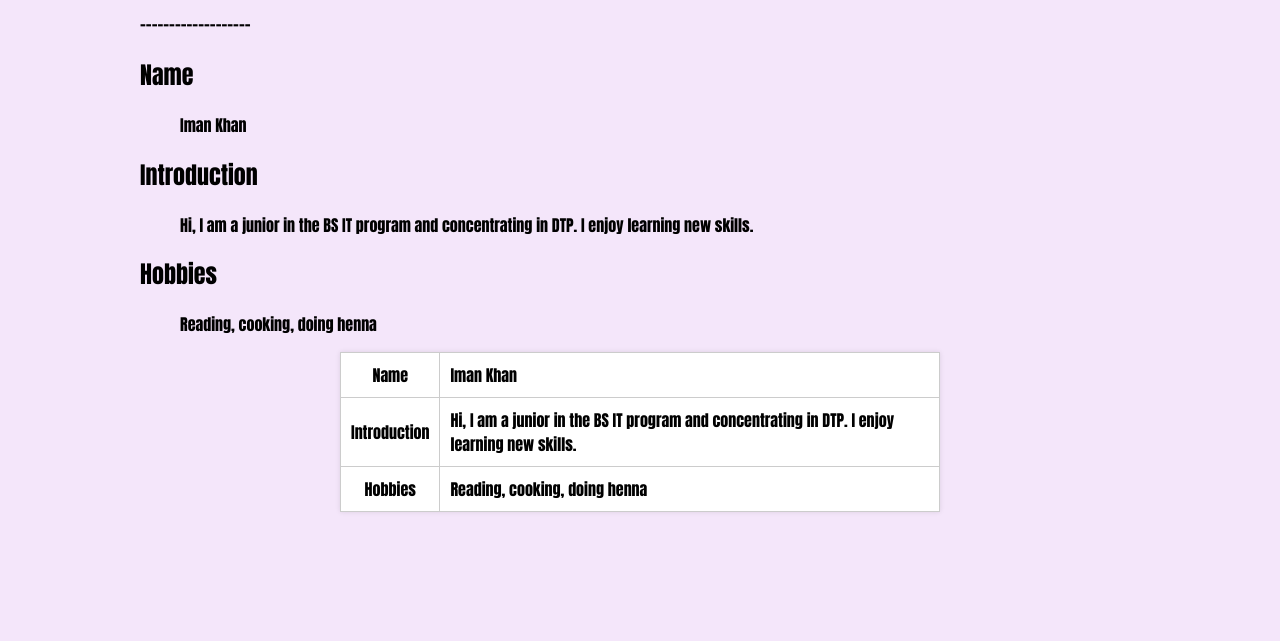
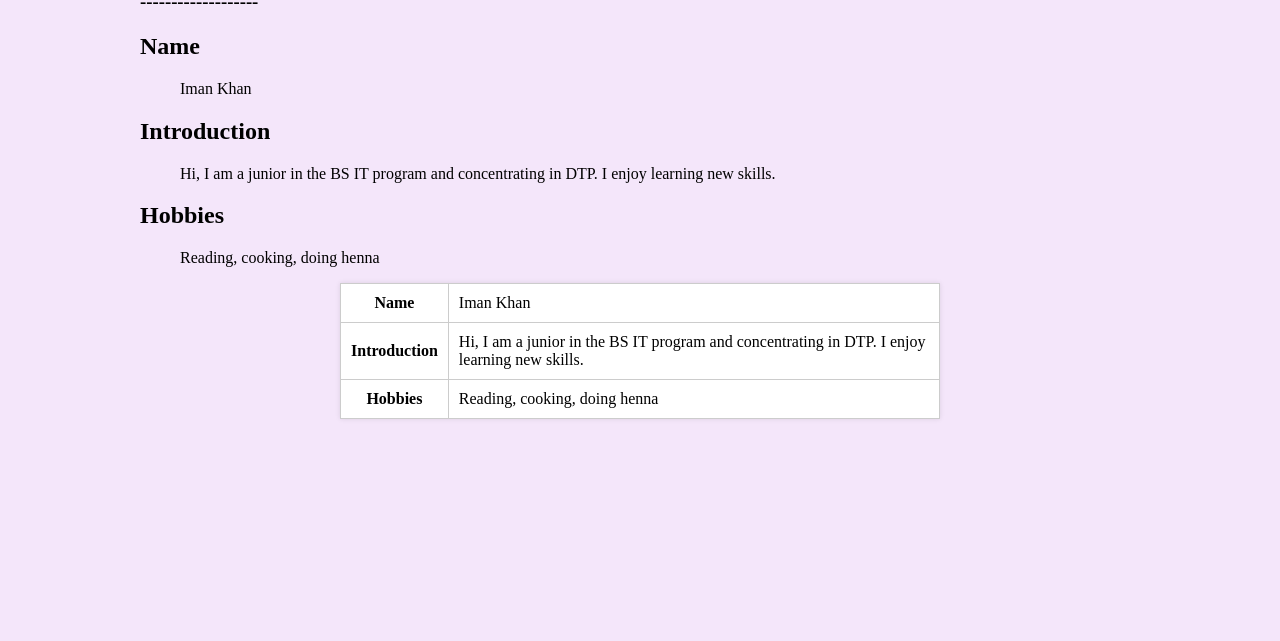
Before and after one commit to ikhan-30/ikhan-30.github.io, a plain HTML site: page index.html in a window 1280 px wide. Shown: the part 159-800 px from the top of the page. Drawn offline with Linux system fonts and the light colour scheme.

Commit message:
Update styles.css

```diff
--- a/styles.css
+++ b/styles.css
@@ -1,5 +1,5 @@
 body {
-    font-family: "Impact", fantasy;
+    font-family: "Times New Roman", Times, serif;
     margin: 0;
     padding: 0;
     background-color: #f4e6fa;
```
